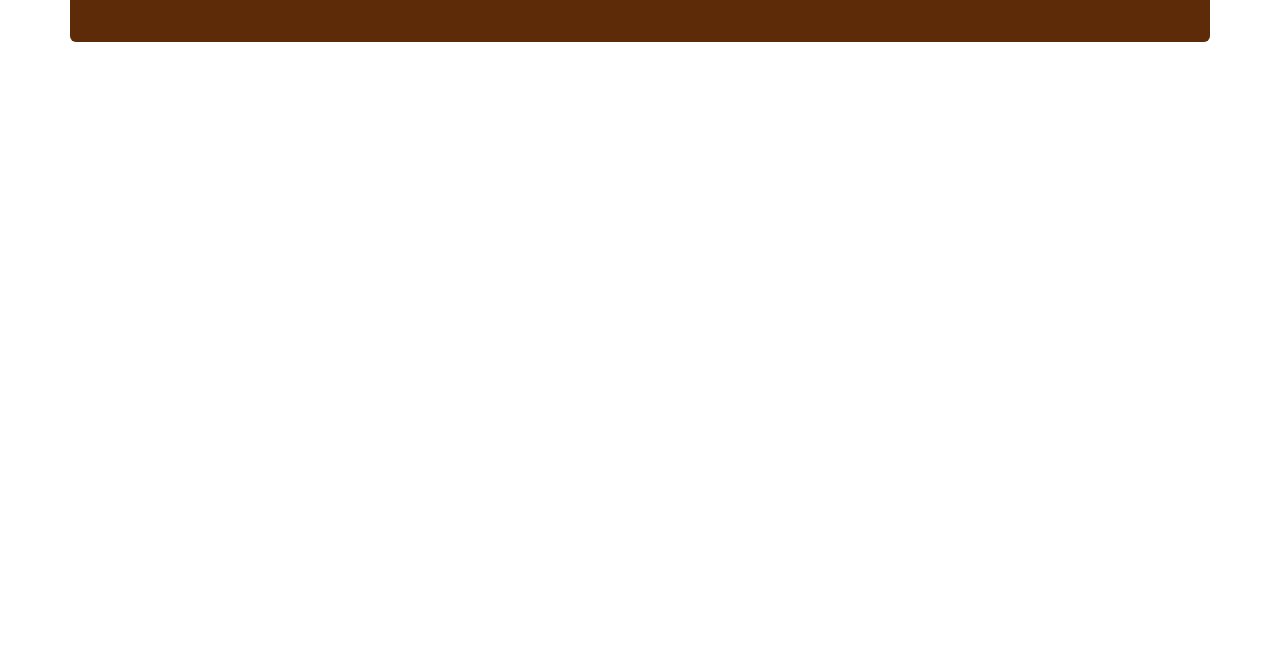
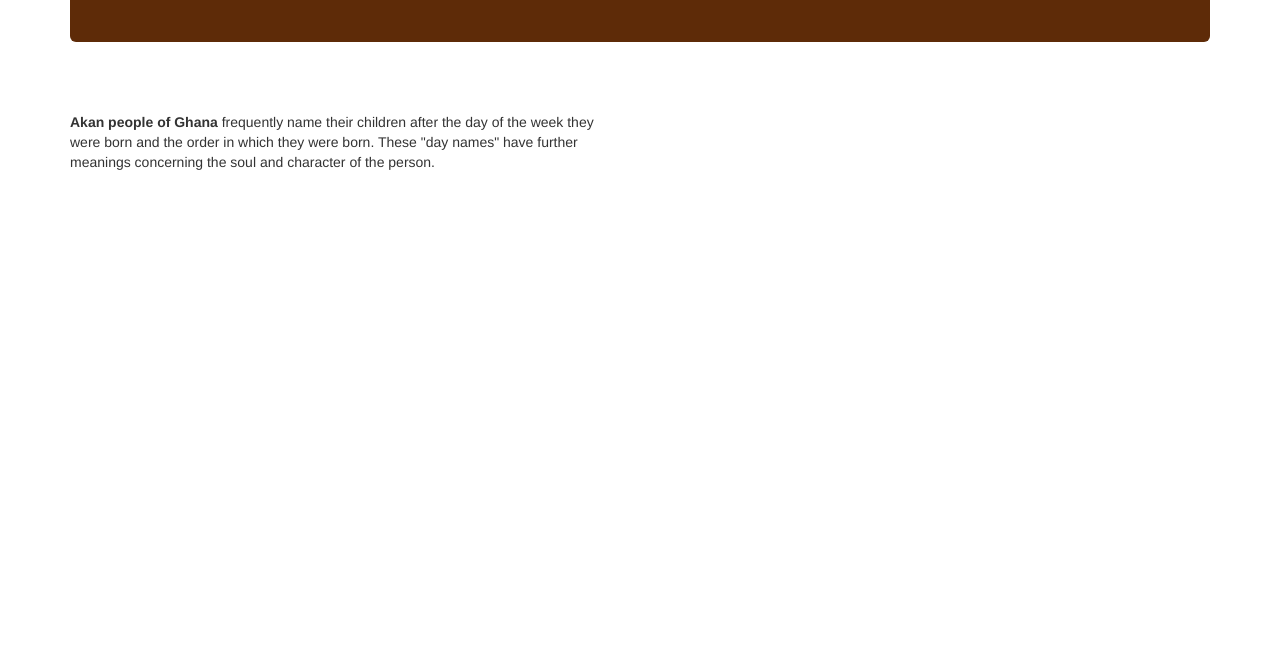
Before and after one commit to lyndaflower/akan-names, a plain HTML site: page index.html in a window 1280 px wide. Shown: the part 153-800 px from the top of the page. Drawn offline with nearby package versions, Linux system fonts and the light colour scheme.

Commit message:
add some structure in div tag

```diff
--- a/index.html
+++ b/index.html
@@ -13,6 +13,11 @@
         <div class="jumbotron" style="background-color:rgb(94, 43, 8) ; color: aliceblue; text-align: center;" !important>
                 <h1>Akan soul names </h1>
         </div>
+        <div class="row">
+                <div class="col-md-6" style="padding-block-start : 40px" !important>
+                    <p><strong>Akan people of Ghana </strong> frequently name their children after the day of the week they were born and the order in which
+                        they were born. These "day names" have further meanings concerning the soul and character of the person.</p><br><br>
+                </div><br><br>
     </div>
 
 </body>
```
